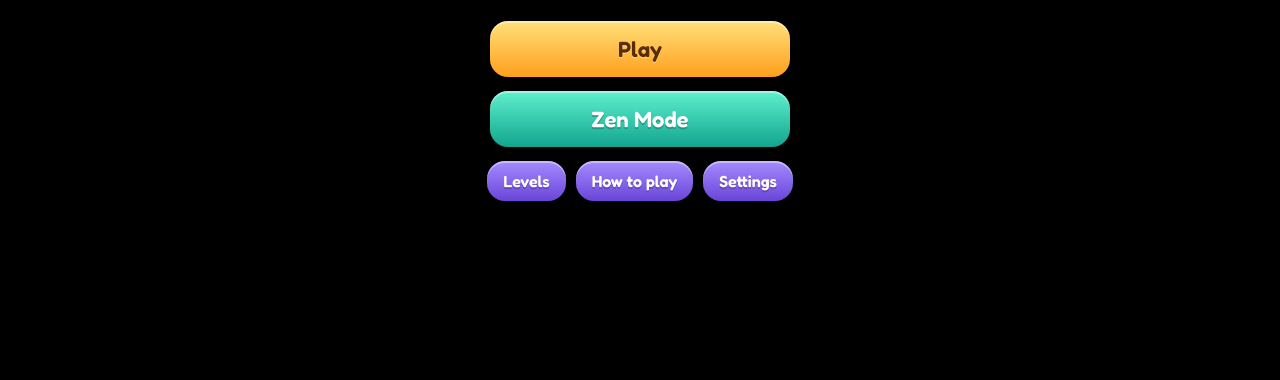
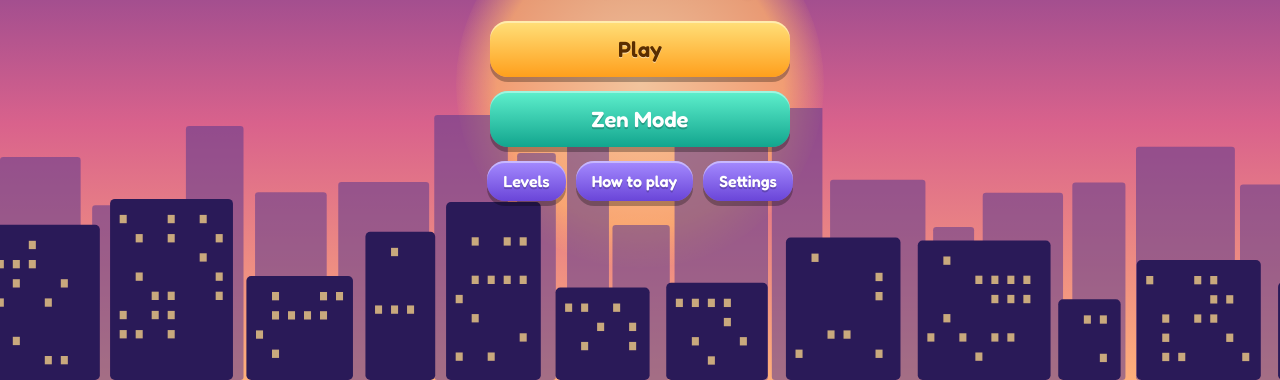
Before and after one commit to jaydenong722/candycrash-clone, a plain HTML site: page public/index.html in a window 1280 px wide. Shown: the part 420-800 px from the top of the page. Drawn offline with nearby package versions, Linux system fonts and the light colour scheme.

Commit message:
Restore sunset background
Reverts "Switch game background to black" (9efb1f7): brings back the
purple-to-orange sunset gradient, sun glow and skyline, the original
theme/splash colors, and the original manifest screenshots. Bumps the
service worker cache to huat-homes-v3 so installed copies refresh.

Co-Authored-By: Claude Opus 5.5 <noreply@anthropic.com>
Claude-Session: https://claude.ai/code/session_0195g7cEb1Qtb3RmpvLK1keQ

```diff
--- a/public/index.html
+++ b/public/index.html
@@ -3,7 +3,7 @@
 <head>
 <meta charset="utf-8">
 <meta name="viewport" content="width=device-width, initial-scale=1, maximum-scale=1, user-scalable=no, viewport-fit=cover">
-<meta name="theme-color" content="#000000">
+<meta name="theme-color" content="#2b1d5c">
 <meta name="description" content="Huat Homes — a Singapore property match-3 game. Match HDB flats, condos and shophouses to build your S$ portfolio.">
 <link rel="manifest" href="manifest.webmanifest">
 <link rel="icon" href="favicon.ico" sizes="32x32">
@@ -21,9 +21,11 @@
 :root{--gold:#ffd23f;--ink:#2b1d5c;--panel:rgba(30,18,78,.62)}
 *{box-sizing:border-box;-webkit-tap-highlight-color:transparent}
 html,body{margin:0;height:100%;overflow:hidden;overscroll-behavior:none;touch-action:manipulation;user-select:none;-webkit-user-select:none;-webkit-touch-callout:none}
-body{font-family:Nunito,system-ui,sans-serif;color:#fff;background:#000}
+body{font-family:Nunito,system-ui,sans-serif;color:#fff;background:#3a2470}
 button{font-family:inherit}
-#bg{position:fixed;inset:0;background:#000;z-index:-3}
+#bg{position:fixed;inset:0;background:linear-gradient(180deg,#2e2068 0%,#6b3a92 36%,#d9628c 68%,#ffb07a 100%);z-index:-3}
+#sun{position:fixed;left:50%;bottom:14vh;width:46vmin;height:46vmin;transform:translateX(-50%);border-radius:50%;background:radial-gradient(circle,#ffe7a3 0%,#ffb36b 55%,rgba(255,140,100,0) 72%);z-index:-2;opacity:.75}
+#skyline{position:fixed;left:0;right:0;bottom:0;width:100%;height:34vh;z-index:-1}
 .screen{position:fixed;inset:0;display:none;flex-direction:column;align-items:center;padding:env(safe-area-inset-top) env(safe-area-inset-right) env(safe-area-inset-bottom) env(safe-area-inset-left)}
 .screen.active{display:flex}
 
@@ -154,6 +156,8 @@ button{font-family:inherit}
 </head>
 <body>
 <div id="bg"></div>
+<div id="sun"></div>
+<svg id="skyline" viewBox="0 0 400 120" preserveAspectRatio="xMidYMax slice" aria-hidden="true"></svg>
 
 <!-- TITLE -->
 <section id="title" class="screen active">
@@ -338,6 +342,16 @@ const KEY_URL = svgURL(KEY_SVG);
 function loadImg(src){ return new Promise(res => { const im = new Image(); im.onload = () => res(im); im.onerror = () => res(im); im.src = src; }); }
 let pieceImgs = [], keyImg = null, pieceCanvas = [], keyCanvas = null;
 
+/* skyline backdrop */
+(function buildSkyline(){
+  const rng = mulberry32(42); let far = '', near = '', win = '';
+  let x = 0; while (x < 400){ const w = 12 + rng()*22, h = 45 + rng()*55; far += `<rect x="${x.toFixed(1)}" y="${(120-h).toFixed(1)}" width="${w.toFixed(1)}" height="${h.toFixed(1)}" rx="1"/>`; x += w + 1 + rng()*3; }
+  x = -4; while (x < 404){ const w = 18 + rng()*26, h = 24 + rng()*36;
+    near += `<rect x="${x.toFixed(1)}" y="${(120-h).toFixed(1)}" width="${w.toFixed(1)}" height="${h.toFixed(1)}" rx="1.5"/>`;
+    for (let wy = 120-h+5; wy < 116; wy += 6) for (let wx = x+3; wx < x+w-4; wx += 5) if (rng() < .32) win += `<rect x="${wx.toFixed(1)}" y="${wy.toFixed(1)}" width="2.2" height="2.6"/>`;
+    x += w + 2 + rng()*4; }
+  $('skyline').innerHTML = `<g fill="#5a3a8f" opacity=".55">${far}</g><g fill="#2a1a58">${near}</g><g fill="#ffd98a" opacity=".75">${win}</g>`;
+})();
 
 /* =========================================================
    AUDIO — synthesized SFX + music (Web Audio)
--- a/public/sw.js
+++ b/public/sw.js
@@ -1,6 +1,6 @@
 /* Huat Homes service worker — offline play + fast launches.
    Bump VERSION whenever you change files in the app shell. */
-const VERSION = 'huat-homes-v2';
+const VERSION = 'huat-homes-v3';
 const SHELL = [
   './',
   './manifest.webmanifest',
```
Also changed, not shown: public/manifest.webmanifest, public/screenshots/gameplay.png, public/screenshots/title.png.
